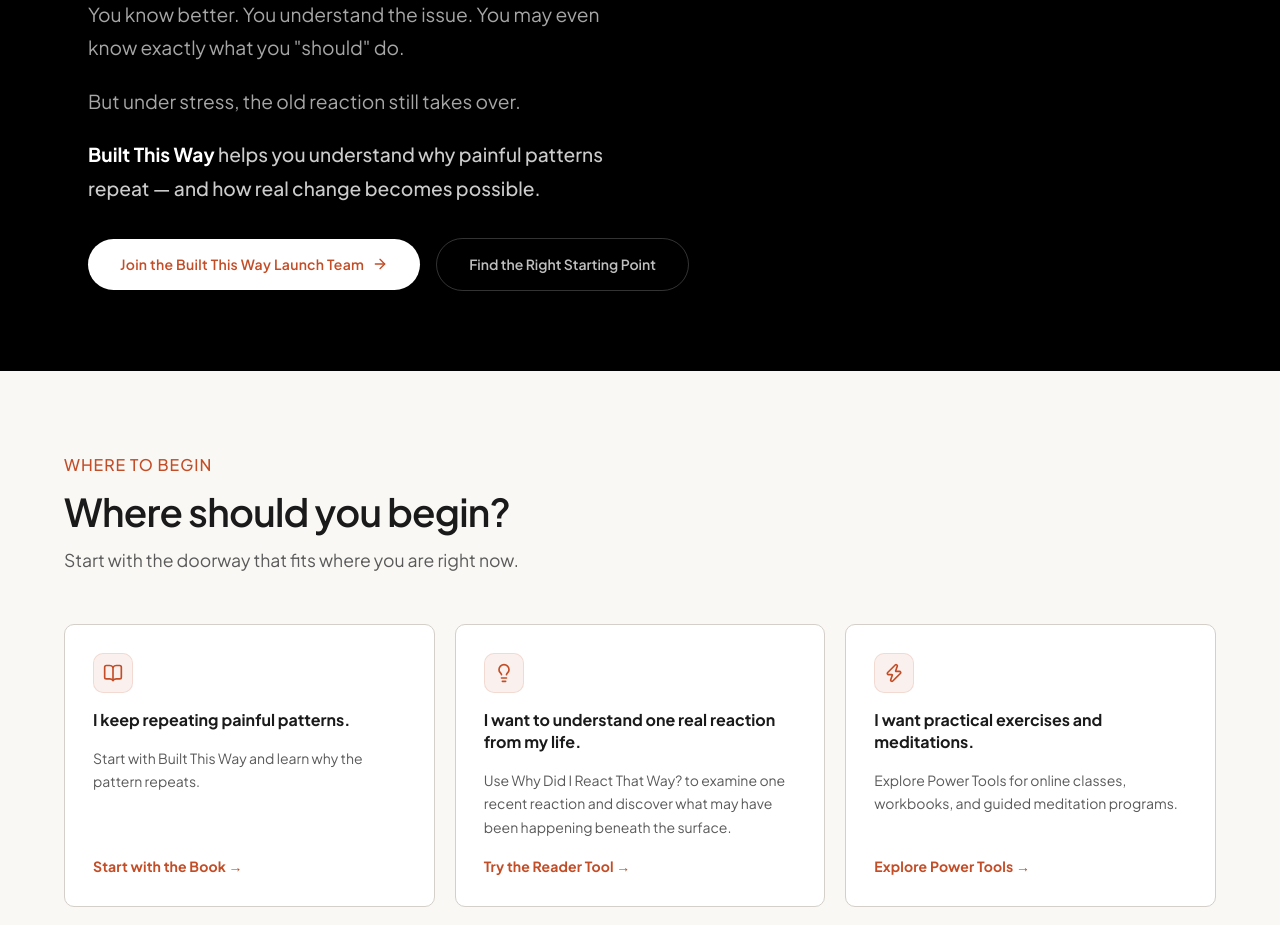
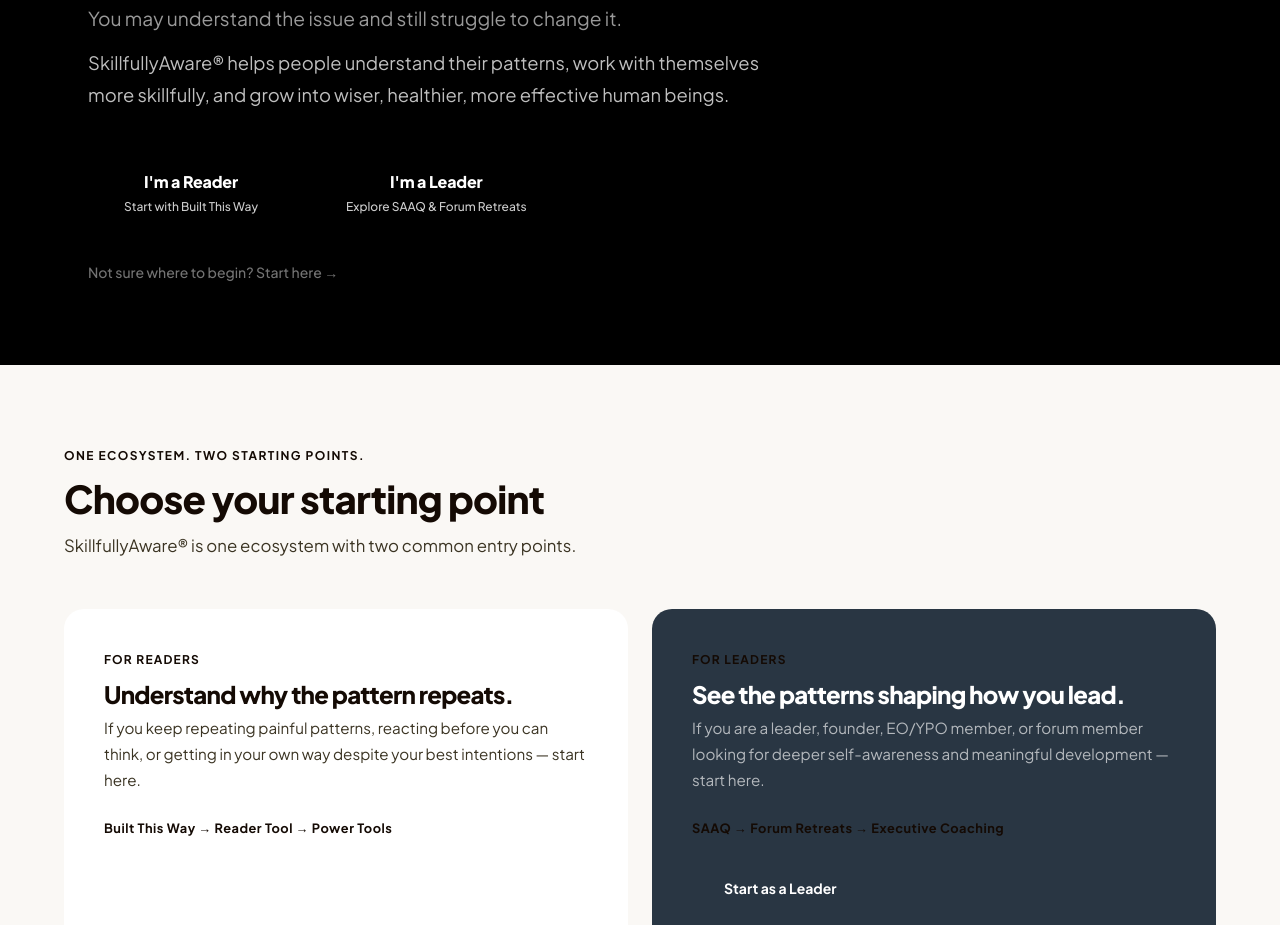
Before and after one commit to maria-mario/mp, a Next.js app: page / in a window 1280 px wide. Shown: the part 340-1265 px from the top of the page. Built offline with nearby package versions, Linux system fonts and the light colour scheme.

Commit message:
New dual version

```diff
--- a/app/globals.css
+++ b/app/globals.css
@@ -5,21 +5,31 @@
    ============================================ */
 
 @theme {
-  --color-brand-navy:           #000000;
-  --color-brand-navy-light:     #1a1a1a;
-  --color-brand-sienna:         #c34d27;
-  --color-brand-sienna-light:   #d96038;
-  --color-brand-sienna-dark:    #a33f20;
-  --color-brand-blue:           #3D8DAE;
-  --color-brand-blue-light:     #5aa3c2;
-  --color-brand-blue-dark:      #2e6d88;
-  --color-brand-cream:          #faf8f5;
-  --color-brand-off-white:      #f5f2ee;
-  --color-brand-warm-gray:      #e8e4de;
-  --color-brand-text:           #1a1a1a;
-  --color-brand-text-muted:     #5a5a5a;
-  --color-brand-text-light:     #8a8a8a;
-  --color-brand-border:         #d4cfc8;
+  /* DR. MARK PIRTLE — UPDATED BRAND COLORS */
+--color-brand-rust:           #C24A1C;
+--color-brand-rust-dark:      #9E4911;
+--color-brand-red:            #8B221E;
+--color-brand-teal:           #3D8CAD;
+--color-brand-navy:           #293643;
+--color-brand-olive:          #3B3423;
+--color-brand-black:          #140A04;
+
+/* Backgrounds */
+--color-brand-cream:          #faf8f5;
+--color-brand-off-white:      #f5f2ee;
+--color-brand-warm-gray:      #e8e4de;
+
+/* Text */
+--color-brand-text:           #140A04;
+--color-brand-text-muted:     #3B3423;
+--color-brand-text-light:     #293643;
+
+/* Borders */
+--color-brand-border:         #d4cfc8;
+
+/* Aliases for components */
+--color-brand-primary:        #C24A1C;
+--color-brand-secondary:      #3D8CAD;
 
   /* Plus Jakarta Sans as primary — bold, modern, Tony Robbins feel */
   --font-sans:  var(--font-jakarta), 'Helvetica Neue', Arial, sans-serif;
--- a/app/page.tsx
+++ b/app/page.tsx
@@ -1,27 +1,27 @@
-import { Hero }             from '@/components/sections/Hero';
-import { VisitorRouting }   from '@/components/sections/VisitorRouting';
-import { BuiltThisWay }     from '@/components/sections/BuiltThisWay';
-import { WhyDidIReact }     from '@/components/sections/WhyDidIReact';
+import { Hero }              from '@/components/sections/Hero';
+import { ChooseYourPath }    from '@/components/sections/ChooseYourPath';
+import { ReaderPathway }     from '@/components/sections/ReaderPathway';
+import { LeaderPathway }     from '@/components/sections/LeaderPathway';
+import { BuiltThisWay }      from '@/components/sections/BuiltThisWay';
+import { SAAQSection }       from '@/components/sections/SAAQSection';
 import { PowerToolsPreview } from '@/components/sections/PowerToolsPreview';
-import { NewsletterSignup } from '@/components/sections/NewsletterSignup';
-import { SAAQSection }      from '@/components/sections/SAAQSection';
-import { LeadershipSection } from '@/components/sections/LeadershipSection';
-import { AboutMark }        from '@/components/sections/AboutMark';
-import { Testimonials }     from '@/components/sections/Testimonials';
-import { LatestBlogPosts }  from '@/components/sections/LatestBlogPosts';
-import { FinalCTA }         from '@/components/sections/FinalCTA';
+import { NewsletterSignup }  from '@/components/sections/NewsletterSignup';
+import { AboutMark }         from '@/components/sections/AboutMark';
+import { Testimonials }      from '@/components/sections/Testimonials';
+import { LatestBlogPosts }   from '@/components/sections/LatestBlogPosts';
+import { FinalCTA }          from '@/components/sections/FinalCTA';
 
 export default function HomePage() {
   return (
     <div className="min-h-screen">
-      <Hero />
-      <VisitorRouting />
+      <Hero />           {/* Two CTAs: I'm a Reader / I'm a Leader */}
+      <ChooseYourPath /> {/* Two cards: Reader path / Leader path */}
+      <ReaderPathway />  {/* Book → Reader Tool → Power Tools */}
+      <LeaderPathway />  {/* SAAQ → Forum Retreats → Coaching */}
       <BuiltThisWay />
-      <WhyDidIReact />
+      <SAAQSection />
       <PowerToolsPreview />
       <NewsletterSignup />
-      <SAAQSection />
-      <LeadershipSection />
       <AboutMark />
       <Testimonials />
       <LatestBlogPosts />
--- /dev/null
+++ b/components/sections/ChooseYourPath.tsx
@@ -0,0 +1,151 @@
+import Link from 'next/link';
+
+export function ChooseYourPath() {
+  return (
+    <section id="start" style={{
+      backgroundColor: 'var(--color-brand-cream)',
+      padding: '5rem 1.5rem',
+    }}>
+      <div style={{ maxWidth: '72rem', margin: '0 auto' }}>
+
+        <p style={{
+          fontSize: '0.75rem', fontWeight: 700,
+          letterSpacing: '0.12em', textTransform: 'uppercase',
+          color: 'var(--color-brand-rust)',
+          marginBottom: '0.75rem',
+        }}>
+          One Ecosystem. Two Starting Points.
+        </p>
+
+        <h2 style={{
+          fontSize: 'clamp(1.75rem, 3vw, 2.75rem)',
+          fontWeight: 800, letterSpacing: '-0.02em',
+          color: 'var(--color-brand-black)',
+          marginBottom: '0.75rem',
+        }}>
+          Choose your starting point
+        </h2>
+
+        <p style={{
+          fontSize: '1.05rem',
+          color: 'var(--color-brand-text-muted)',
+          marginBottom: '3rem',
+        }}>
+          SkillfullyAware® is one ecosystem with two common entry points.
+        </p>
+
+        <div style={{
+          display: 'grid',
+          gridTemplateColumns: 'repeat(auto-fit, minmax(300px, 1fr))',
+          gap: '1.5rem',
+        }}>
+
+          {/* Reader Card */}
+          <div style={{
+            backgroundColor: '#ffffff',
+            border: '2px solid var(--color-brand-rust)',
+            borderRadius: '1.25rem',
+            padding: '2.5rem',
+          }}>
+            <p style={{
+              fontSize: '0.75rem', fontWeight: 700,
+              letterSpacing: '0.1em', textTransform: 'uppercase',
+              color: 'var(--color-brand-rust)',
+              marginBottom: '0.75rem',
+            }}>
+              For Readers
+            </p>
+            <h3 style={{
+              fontSize: '1.5rem', fontWeight: 800,
+              color: 'var(--color-brand-black)',
+              marginBottom: '0.5rem',
+            }}>
+              Understand why the pattern repeats.
+            </h3>
+            <p style={{
+              fontSize: '0.95rem',
+              color: 'var(--color-brand-text-muted)',
+              lineHeight: 1.7,
+              marginBottom: '1.5rem',
+            }}>
+              If you keep repeating painful patterns, reacting before you can think, or getting in your own way despite your best intentions — start here.
+            </p>
+            <p style={{
+              fontSize: '0.8rem', fontWeight: 700,
+              color: 'var(--color-brand-rust)',
+              marginBottom: '1.5rem',
+              letterSpacing: '0.04em',
+            }}>
+              Built This Way → Reader Tool → Power Tools
+            </p>
+            <Link href="/built-this-way" style={{
+              display: 'inline-flex',
+              backgroundColor: 'var(--color-brand-rust)',
+              color: '#ffffff',
+              padding: '0.875rem 2rem',
+              borderRadius: '9999px',
+              fontWeight: 700,
+              fontSize: '0.875rem',
+              textDecoration: 'none',
+            }}>
+              Start as a Reader
+            </Link>
+          </div>
+
+          {/* Leader Card */}
+          <div style={{
+            backgroundColor: 'var(--color-brand-navy)',
+            border: '2px solid var(--color-brand-teal)',
+            borderRadius: '1.25rem',
+            padding: '2.5rem',
+          }}>
+            <p style={{
+              fontSize: '0.75rem', fontWeight: 700,
+              letterSpacing: '0.1em', textTransform: 'uppercase',
+              color: 'var(--color-brand-teal)',
+              marginBottom: '0.75rem',
+            }}>
+              For Leaders
+            </p>
+            <h3 style={{
+              fontSize: '1.5rem', fontWeight: 800,
+              color: '#ffffff',
+              marginBottom: '0.5rem',
+            }}>
+              See the patterns shaping how you lead.
+            </h3>
+            <p style={{
+              fontSize: '0.95rem',
+              color: 'rgba(255,255,255,0.65)',
+              lineHeight: 1.7,
+              marginBottom: '1.5rem',
+            }}>
+              If you are a leader, founder, EO/YPO member, or forum member looking for deeper self-awareness and meaningful development — start here.
+            </p>
+            <p style={{
+              fontSize: '0.8rem', fontWeight: 700,
+              color: 'var(--color-brand-teal)',
+              marginBottom: '1.5rem',
+              letterSpacing: '0.04em',
+            }}>
+              SAAQ → Forum Retreats → Executive Coaching
+            </p>
+            <Link href="#leader-path" style={{
+              display: 'inline-flex',
+              backgroundColor: 'var(--color-brand-teal)',
+              color: '#ffffff',
+              padding: '0.875rem 2rem',
+              borderRadius: '9999px',
+              fontWeight: 700,
+              fontSize: '0.875rem',
+              textDecoration: 'none',
+            }}>
+              Start as a Leader
+            </Link>
+          </div>
+
+        </div>
+      </div>
+    </section>
+  );
+}
--- a/components/sections/Hero.tsx
+++ b/components/sections/Hero.tsx
@@ -1,111 +1,96 @@
 'use client';
 import Link from 'next/link';
-import { ArrowRight } from 'lucide-react';
 
 export function Hero() {
   return (
     <section style={{
-      backgroundColor: '#000000',
+      backgroundColor: 'var(--color-brand-black)',
       paddingTop: '7rem',
       paddingBottom: '5rem',
     }}>
       <div style={{ maxWidth: '72rem', margin: '0 auto', padding: '0 1.5rem' }}>
 
-        {/* Small leadership link */}
-        <div style={{ marginBottom: '2rem' }}>
-          <Link href="/retreats" style={{
-            fontSize: 'var(--text-xs)',
-            fontWeight: 600,
-            color: 'var(--color-brand-sienna-light)',
-            textDecoration: 'none',
-            letterSpacing: '0.04em',
-            display: 'inline-flex',
-            alignItems: 'center',
-            gap: '0.35rem',
-          }}>
-            For EO/YPO, leaders, and forum retreats →
-          </Link>
-        </div>
-
-        {/* Main headline */}
         <h1 style={{
-          fontSize: 'clamp(2.5rem, 5vw, 4.5rem)',
-          fontWeight: 600,
+          fontSize: 'clamp(2.25rem, 5vw, 4.25rem)',
+          fontWeight: 800,
           lineHeight: 1.05,
           letterSpacing: '-0.03em',
           color: '#ffffff',
-          maxWidth: '18ch',
-          marginBottom: '2rem',
+          maxWidth: '22ch',
+          marginBottom: '1.75rem',
         }}>
-          Why do I keep repeating the same painful patterns?
+          Why do painful patterns keep repeating — in life, relationships, and leadership?
         </h1>
 
-        {/* Subheadline */}
-        <div style={{
-          marginBottom: '2rem',
-          maxWidth: '48ch',
-        }}>
         <p style={{
           fontSize: 'clamp(1rem, 1.5vw, 1.2rem)',
-            color: 'rgba(255,255,255,0.65)',
+          color: 'rgba(255,255,255,0.6)',
           lineHeight: 1.75,
-            marginBottom: '1.25rem',
+          maxWidth: '52ch',
+          marginBottom: '0.75rem',
         }}>
-            You know better. You understand the issue. You may even know exactly what you "should" do.
+          You may understand the issue and still struggle to change it.
         </p>
+
         <p style={{
-            fontSize: 'clamp(1rem, 1.5vw, 1.2rem)',
-            color: 'rgba(255,255,255,0.65)',
+          fontSize: 'clamp(1rem, 1.5vw, 1.15rem)',
+          color: 'rgba(255,255,255,0.75)',
           lineHeight: 1.75,
-            marginBottom: '1.25rem',
+          maxWidth: '52ch',
+          marginBottom: '2.5rem',
         }}>
-            But under stress, the old reaction still takes over.
+          SkillfullyAware® helps people understand their patterns, work with themselves more skillfully, and grow into wiser, healthier, more effective human beings.
         </p>
-          <p style={{
-            fontSize: 'clamp(1rem, 1.5vw, 1.2rem)',
-            color: 'rgba(255,255,255,0.8)',
-            lineHeight: 1.75,
+
+        {/* Two audience CTAs */}
+        <div style={{ display: 'flex', flexWrap: 'wrap', gap: '1rem', marginBottom: '1.5rem' }}>
+
+          <Link href="/built-this-way" style={{
+            display: 'inline-flex',
+            flexDirection: 'column',
+            alignItems: 'center',
+            backgroundColor: 'var(--color-brand-rust)',
+            color: '#ffffff',
+            padding: '1rem 2.25rem',
+            borderRadius: '9999px',
+            textDecoration: 'none',
+          }}>
+            <span style={{ fontWeight: 800, fontSize: '1rem', letterSpacing: '-0.01em' }}>
+              I'm a Reader
+            </span>
+            <span style={{ fontSize: '0.75rem', opacity: 0.8, fontWeight: 500, marginTop: '0.15rem' }}>
+              Start with Built This Way
+            </span>
+          </Link>
+
+          <Link href="#leader-path" style={{
+            display: 'inline-flex',
+            flexDirection: 'column',
+            alignItems: 'center',
+            backgroundColor: 'var(--color-brand-teal)',
+            color: '#ffffff',
+            padding: '1rem 2.25rem',
+            borderRadius: '9999px',
+            textDecoration: 'none',
+          }}>
+            <span style={{ fontWeight: 800, fontSize: '1rem', letterSpacing: '-0.01em' }}>
+              I'm a Leader
+            </span>
+            <span style={{ fontSize: '0.75rem', opacity: 0.8, fontWeight: 500, marginTop: '0.15rem' }}>
+              Explore SAAQ & Forum Retreats
+            </span>
+          </Link>
+
+        </div>
+
+        <Link href="#start" style={{
+          fontSize: '0.875rem',
+          color: 'rgba(255,255,255,0.45)',
+          textDecoration: 'none',
           fontWeight: 500,
         }}>
-            <strong style={{ color: '#ffffff' }}>Built This Way</strong> helps you understand why painful patterns repeat — and how real change becomes possible.
-          </p>
-        </div>
-
-        {/* CTAs */}
-        <div style={{ display: 'flex', flexWrap: 'wrap', gap: '1rem', alignItems: 'center' }}>
-          <Link href="/built-this-way" style={{
-            display: 'inline-flex',
-            alignItems: 'center',
-            gap: '0.5rem',
-            backgroundColor: '#ffffff',
-            color: '#c34d27',
-            padding: '0.875rem 2rem',
-            borderRadius: '9999px',
-            fontWeight: 600,
-            fontSize: 'var(--text-small)',
-            letterSpacing: '0.02em',
-            textDecoration: 'none',
-          }}>
-            Join the Built This Way Launch Team
-            <ArrowRight className="w-4 h-4" />
+          Not sure where to begin? Start here →
         </Link>
-
-          <Link href="#start" style={{
-            display: 'inline-flex',
-            alignItems: 'center',
-            gap: '0.5rem',
-            backgroundColor: 'transparent',
-            color: 'rgba(255,255,255,0.75)',
-            padding: '0.875rem 2rem',
-            borderRadius: '9999px',
-            fontWeight: 600,
-            fontSize: 'var(--text-small)',
-            textDecoration: 'none',
-            border: '1px solid rgba(255,255,255,0.2)',
-          }}>
-            Find the Right Starting Point
-          </Link>
-        </div>
 
       </div>
     </section>
--- a/components/sections/LeadershipSection.tsx
+++ b/components/sections/LeaderPathway.tsx
@@ -25,7 +25,7 @@
   },
 ];
 
-export function LeadershipSection() {
+export function LeaderPathway() {
   return (
     <section style={{
       backgroundColor: '#000000',
--- a/components/sections/VisitorRouting.tsx
+++ b/components/sections/ReaderPathway.tsx
@@ -39,7 +39,7 @@
   },
 ];
 
-export function VisitorRouting() {
+export function ReaderPathway() {
   return (
     <section id="start" style={{
       backgroundColor: 'var(--color-brand-cream)',
```
Lines whose indentation alone changed are shown as unchanged.
